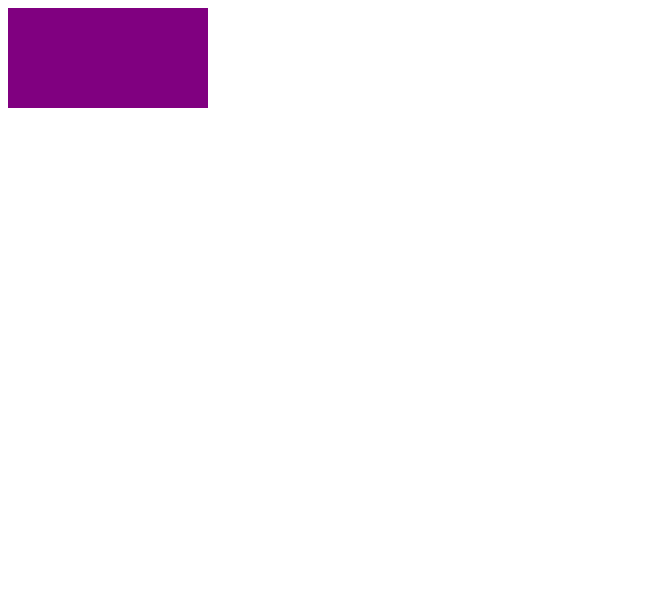
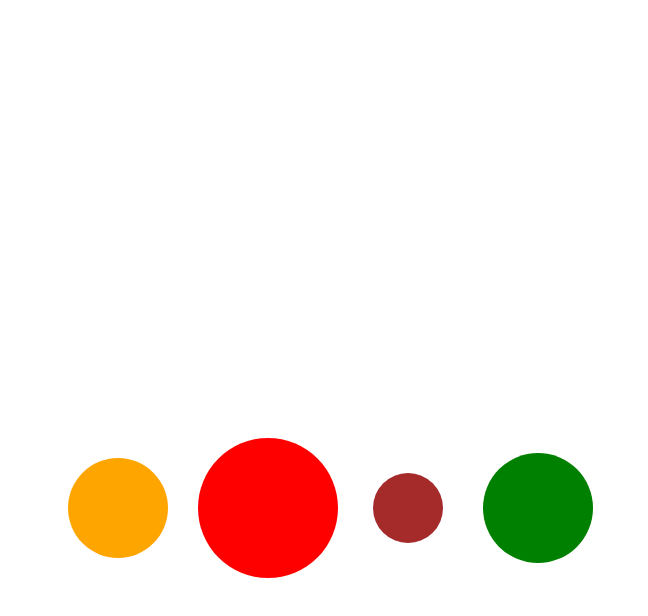
Before and after one commit to ColeWill/d3-course, a website: page index.html in a window 1280 px wide. Shown: the whole page, without its empty margins (0-648 px from the left). Drawn offline with nearby package versions, Linux system fonts and the light colour scheme.

Commit message:
added planets

```diff
--- a/index.html
+++ b/index.html
@@ -7,9 +7,7 @@
   </head>
   <body>
     <div class="canvas">
-      <svg width="600" height="600">
-        <rect></rect>
-      </svg>
+      <svg width="600" height="600"></svg>
     </div>
 
     <script
--- a/index.js
+++ b/index.js
@@ -1,13 +1,19 @@
-const data = [{ width: 200, height: 100, fill: 'purple' }];
-
 const svg = d3.select('svg');
 
-const rect = svg
-  .select('rect')
-  .data(data)
-  .attr('width', function (d) {
-    return d.width;
-  })
-  .attr('height', (d) => d.height)
-  .attr('fill', (d) => d.fill);
-console.log(rect);
+d3.json('planets.json').then((data) => {
+  const circs = svg.selectAll('circle').data(data);
+
+  circs
+    .attr('cy', 500)
+    .attr('cx', (d) => d.distance)
+    .attr('r', (d) => d.radius)
+    .attr('fill', (d) => d.fill);
+
+  circs
+    .enter()
+    .append('circle')
+    .attr('cy', 500)
+    .attr('cx', (d) => d.distance)
+    .attr('r', (d) => d.radius)
+    .attr('fill', (d) => d.fill);
+});
--- /dev/null
+++ b/planets.json
@@ -0,0 +1,22 @@
+[
+  {
+    "radius": 50,
+    "distance": 110,
+    "fill": "orange"
+  },
+  {
+    "radius": 70,
+    "distance": 260,
+    "fill": "red"
+  },
+  {
+    "radius": 35,
+    "distance": 400,
+    "fill": "brown"
+  },
+  {
+    "radius": 55,
+    "distance": 530,
+    "fill": "green"
+  }
+]
```
